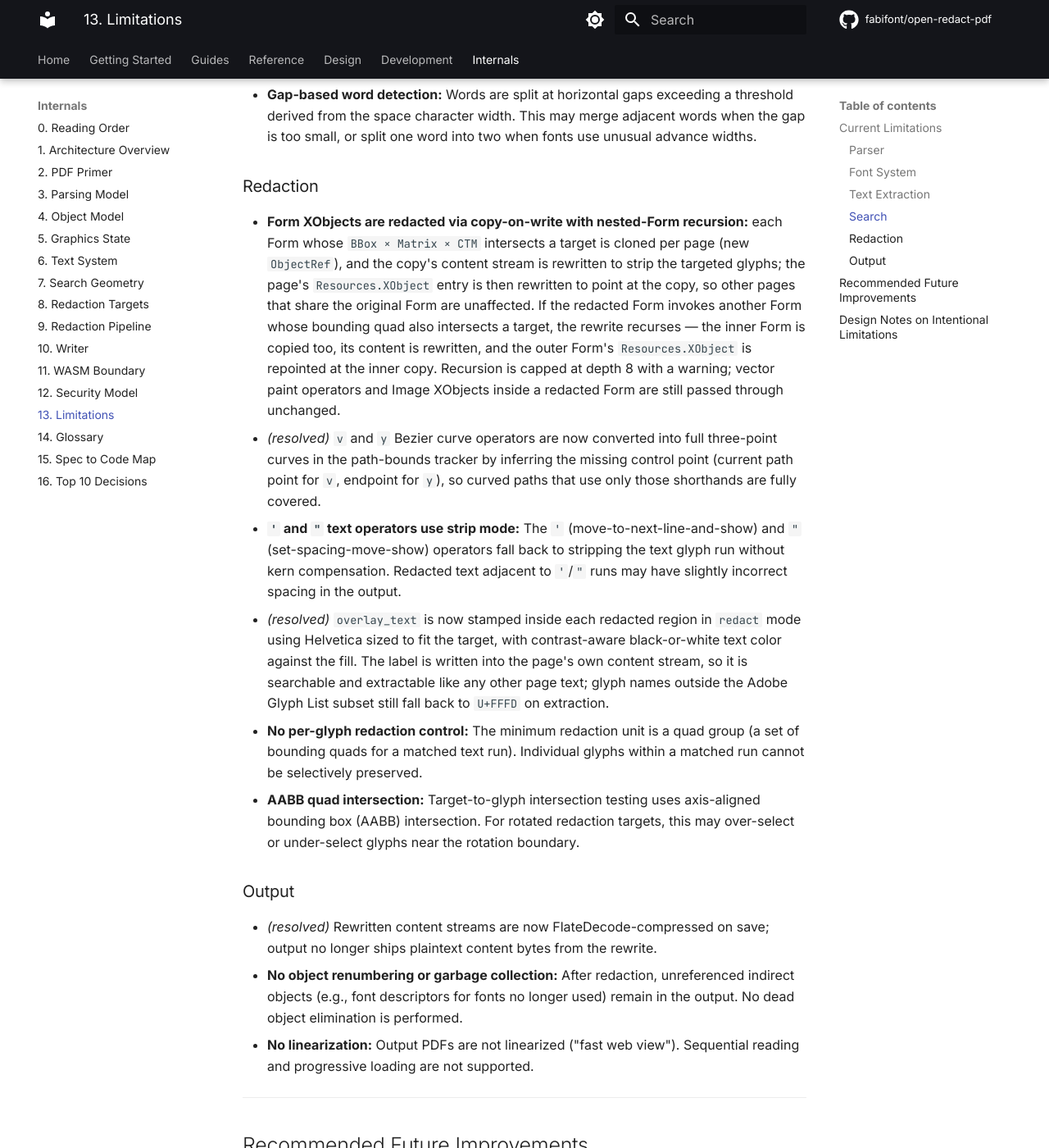
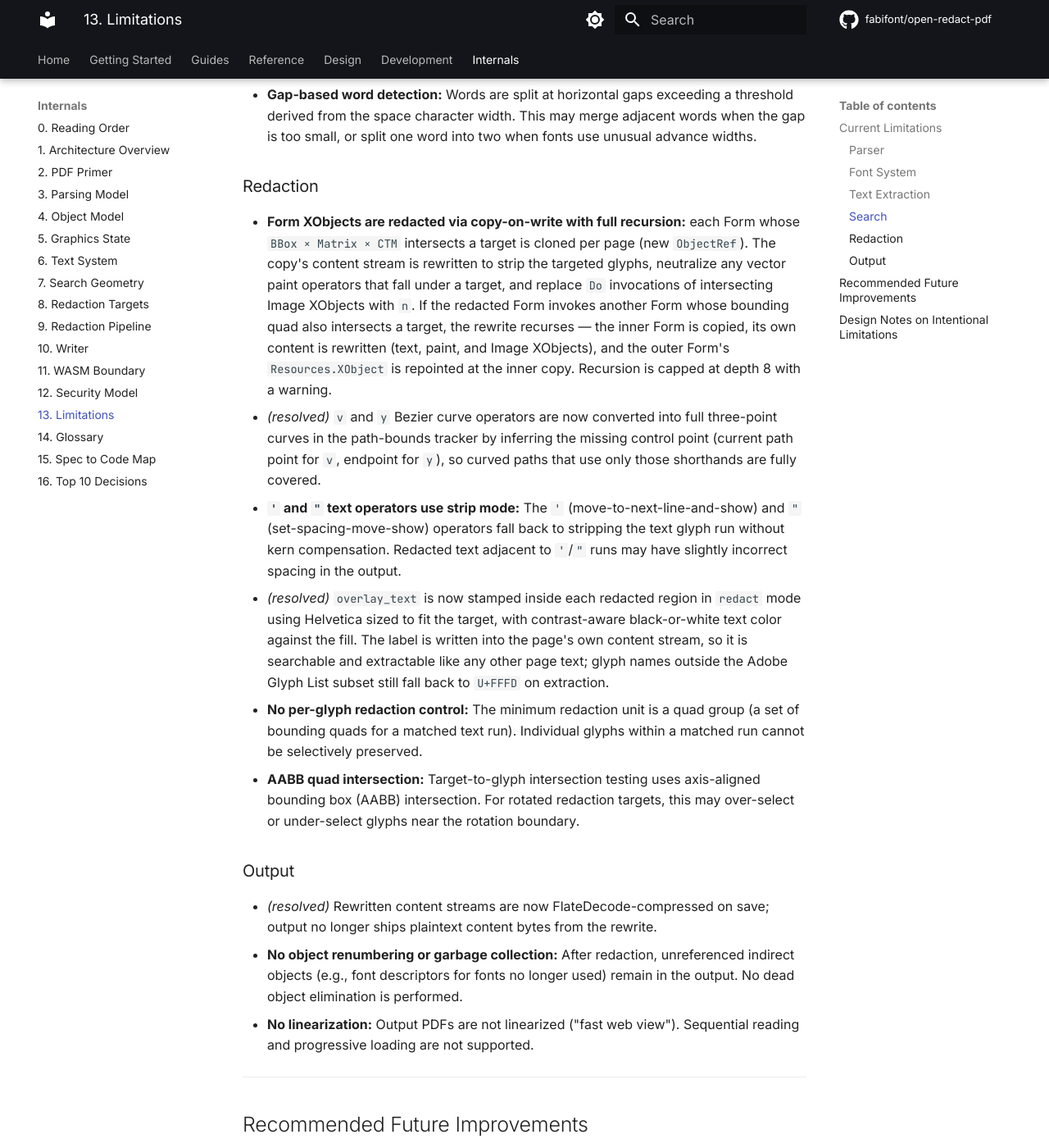
Before and after one commit to fabifont/open-redact-pdf, an MkDocs documentation site: the page built from docs/internals/13-limitations.md, in a window 1280 px wide and 1400 px high, scrolled down 2058 px. Shown: the whole window at 82% size. Built offline with MkDocs 1.6.1 and Material for MkDocs 9.7.7, drawn with Linux system fonts in a browser that asks for light colours; comment, search, counter and statistics services are not loaded; some of the changed text lies outside the part shown.

Commit message:
docs: document paint/image neutralization inside Form XObjects
Supported subset, roadmap, redaction-pipeline internals, glossary, and
limitations page are updated to reflect that Form XObject redaction is
now end-to-end: text glyphs are rewritten, vector paint operators that
fall under a target are neutralized with the Form's invocation CTM
baked in, and Image XObject Dos inside the Form are replaced with n
when their footprint overlaps a target.

```diff
--- a/docs/internals/13-limitations.md
+++ b/docs/internals/13-limitations.md
@@ -35,7 +35,7 @@ This page documents the current known limitations of the engine, organized by su
 
 ### Redaction
 
-- **Form XObjects are redacted via copy-on-write with nested-Form recursion:** each Form whose `BBox × Matrix × CTM` intersects a target is cloned per page (new `ObjectRef`), and the copy's content stream is rewritten to strip the targeted glyphs; the page's `Resources.XObject` entry is then rewritten to point at the copy, so other pages that share the original Form are unaffected. If the redacted Form invokes another Form whose bounding quad also intersects a target, the rewrite recurses — the inner Form is copied too, its content is rewritten, and the outer Form's `Resources.XObject` is repointed at the inner copy. Recursion is capped at depth 8 with a warning; vector paint operators and Image XObjects inside a redacted Form are still passed through unchanged.
+- **Form XObjects are redacted via copy-on-write with full recursion:** each Form whose `BBox × Matrix × CTM` intersects a target is cloned per page (new `ObjectRef`). The copy's content stream is rewritten to strip the targeted glyphs, neutralize any vector paint operators that fall under a target, and replace `Do` invocations of intersecting Image XObjects with `n`. If the redacted Form invokes another Form whose bounding quad also intersects a target, the rewrite recurses — the inner Form is copied, its own content is rewritten (text, paint, and Image XObjects), and the outer Form's `Resources.XObject` is repointed at the inner copy. Recursion is capped at depth 8 with a warning.
 - _(resolved)_ `v` and `y` Bezier curve operators are now converted into full three-point curves in the path-bounds tracker by inferring the missing control point (current path point for `v`, endpoint for `y`), so curved paths that use only those shorthands are fully covered.
 - **`'` and `"` text operators use strip mode:** The `'` (move-to-next-line-and-show) and `"` (set-spacing-move-show) operators fall back to stripping the text glyph run without kern compensation. Redacted text adjacent to `'`/`"` runs may have slightly incorrect spacing in the output.
 - _(resolved)_ `overlay_text` is now stamped inside each redacted region in `redact` mode using Helvetica sized to fit the target, with contrast-aware black-or-white text color against the fill. The label is written into the page's own content stream, so it is searchable and extractable like any other page text; glyph names outside the Adobe Glyph List subset still fall back to `U+FFFD` on extraction.
@@ -54,7 +54,7 @@ This page documents the current known limitations of the engine, organized by su
 
 The following improvements are listed in priority order, weighted by coverage impact and security relevance:
 
-1. **Paint- and image-aware Form redaction** — text inside redacted Forms (including nested Forms) is handled via copy-on-write recursion. What remains: running the vector-path and image-neutralization passes on the Form's own content so paint operators and inner Image XObjects that sit under a target are neutralized alongside the text.
+1. **Broader composite font encodings** — documents using Adobe's predefined CMaps (`UniJIS-UTF16-H`, `UniGB-UCS2-H`, `UniCNS-UTF16-H`, `UniKS-UCS2-H`) still error out; wiring these in would unlock CJK PDFs.
 2. **Non-Identity-H composite font encodings** — required for CJK documents using standard CMaps (`UniJIS-UTF16-H`, `UniGB-UCS2-H`, `UniCNS-UTF16-H`, `UniKS-UCS2-H`, and friends).
 3. **Page-level extraction caching** — avoid re-parsing content streams on every `analyze_page_text` call; cache results keyed by page reference and content stream digest.
 4. **Additional stream filters** — ASCII85Decode and LZWDecode are the most commonly encountered unsupported filters after FlateDecode.
```
Also changed, not shown: docs/internals/09-redaction-pipeline.md (+1 -1 lines), docs/internals/14-glossary.md (+1 -1 lines), docs/reference/supported-subset.md (+1 -1 lines), docs/roadmap.md (+0 -1 lines).
